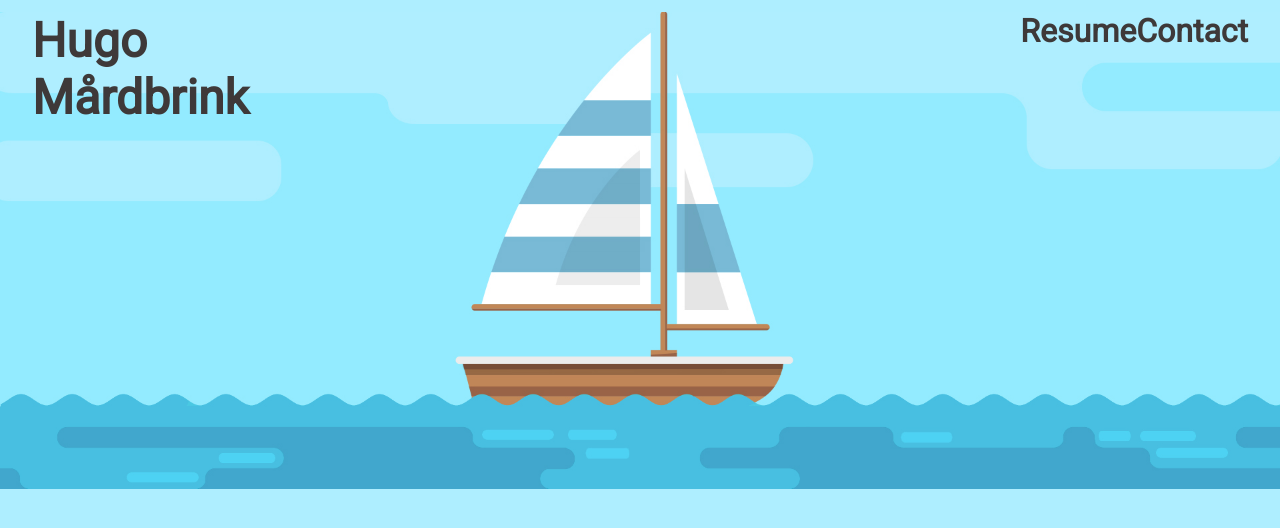
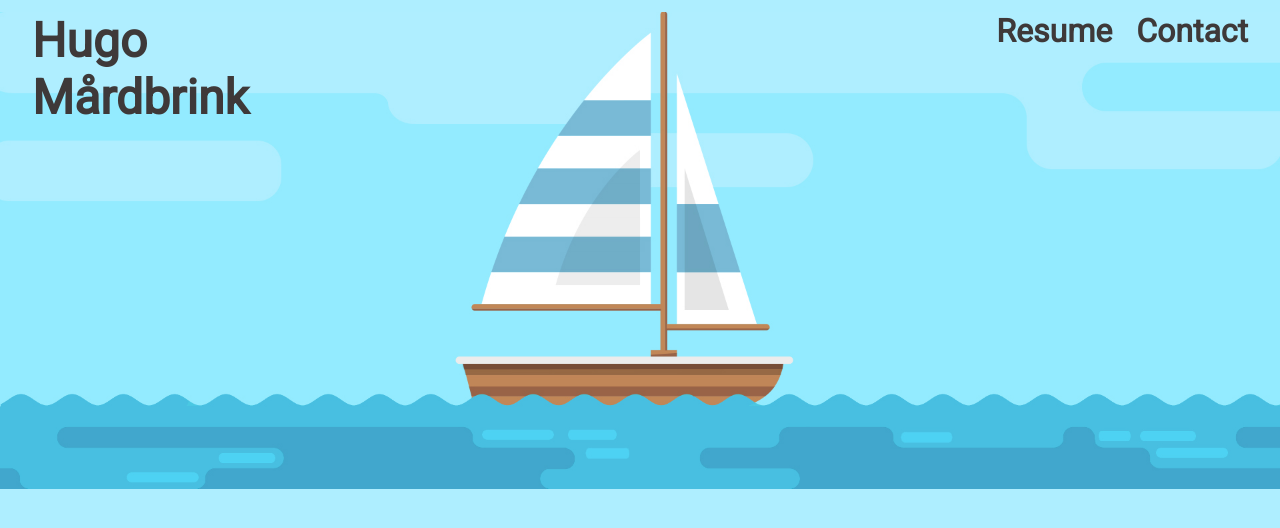
Before and after one commit to hugomardbrink/mardbrink.se, a React (Create React App) app: page / in a window 1280 px wide. Shown: the top 528 px of the page. Built offline with nearby package versions, Linux system fonts and the light colour scheme.

Commit message:
Add margins to navigation bar

```diff
--- a/src/features/header/Header.styled.ts
+++ b/src/features/header/Header.styled.ts
@@ -54,6 +54,10 @@ export const RightContainer = styled.div`
   display: flex;
   flex-direction: row;
   justify-content: space-between;
+
+  div:not(:last-child) {
+    margin-right: 24px;
+  }
 `
 
 export const NavLink = styled.div`
```
